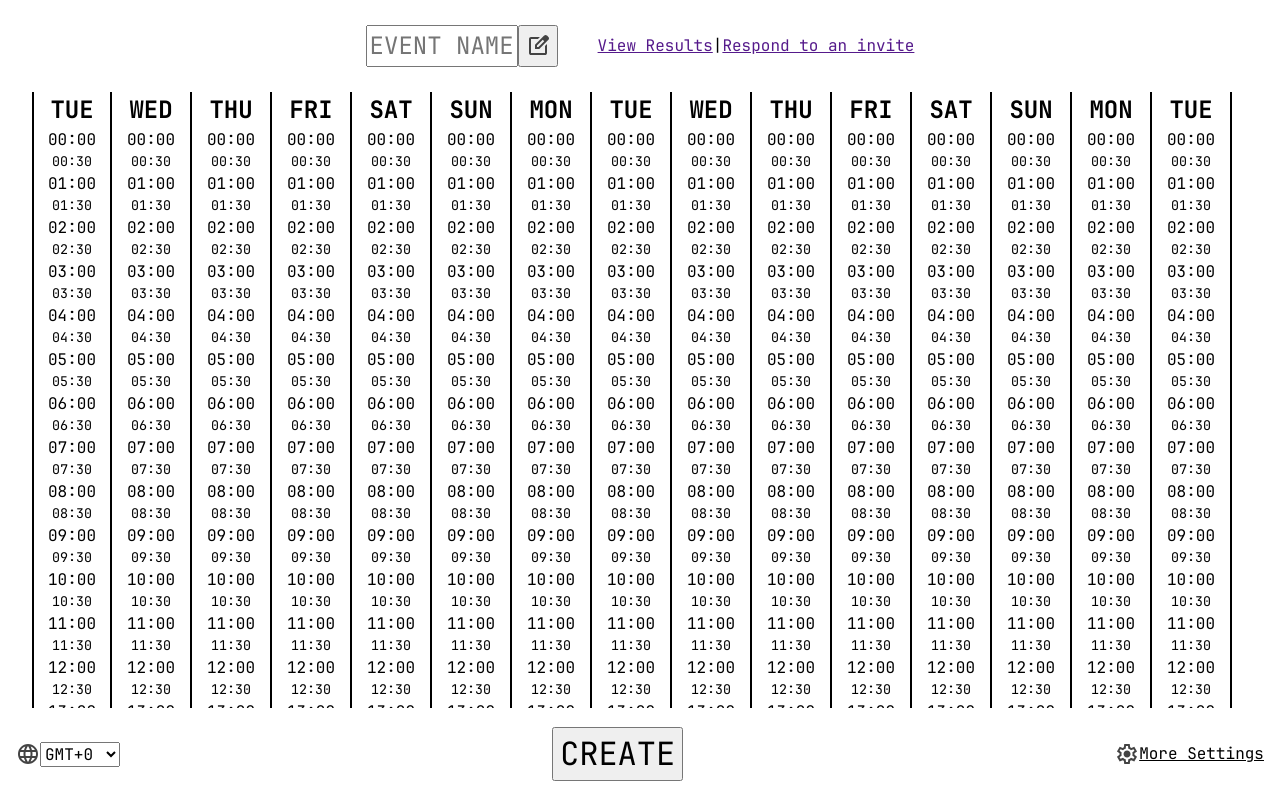
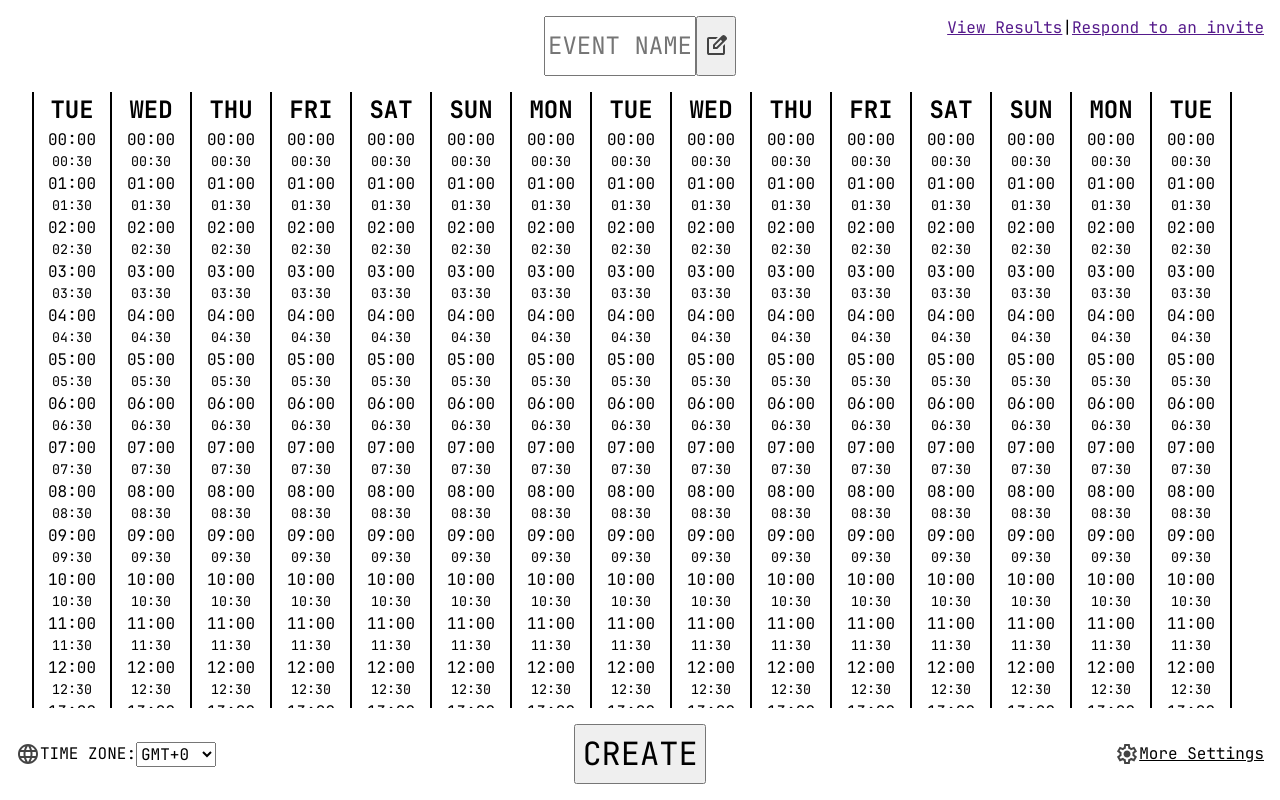
Before and after one commit to KennethOnGitHub/isFridayGood.com, a SvelteKit app in the folder Frontend/: page / in a window 1280 px wide. Built offline with nearby package versions, Linux system fonts and the light colour scheme.

Commit message:
got the UI layout working like in figma

```diff
--- a/Frontend/src/lib/calendar.svelte
+++ b/Frontend/src/lib/calendar.svelte
@@ -1,15 +1,16 @@
 <script lang="ts">
-    import { onMount } from "svelte";
-
-    let columncount:number = $state(30);
+    let columnCount:number = $state(30);
+    //30 completely a magic number, I chose this number as it should be enough to fit initially on a page
 
     let calendar: HTMLDivElement;
 
-    function calculateColumnCount() {
+    function updateColumnCount() {
+        //Checks how close the user is to the edge of the container, increases columnCount (and therefore adds more columns)
+        //when user is close to the edge
         const fromRight: number = calendar.scrollWidth - calendar.clientWidth - calendar.scrollLeft;
 
         if (fromRight < 40) {
-            columncount++;
+            columnCount++;
         }
     }
 
@@ -24,8 +25,8 @@
     }
 </script>
 
-<div class = "calendar" bind:this={calendar} onscroll={calculateColumnCount}>
-    {#each {length: columncount} as _, i}
+<div class = "calendar" bind:this={calendar} onscroll={updateColumnCount}>
+    {#each {length: columnCount} as _, i}
     <div class = {"calendar-column " + (i == 0 ? "calendar-column-start" : "")}>
         <h2>{daysOfTheWeek[(currentDay + i) % 7]}</h2>
             <div>
@@ -71,6 +72,4 @@
         width: 100%;
         top: 0px;
     }
-
-
 </style>
--- a/Frontend/src/routes/+page.svelte
+++ b/Frontend/src/routes/+page.svelte
@@ -27,9 +27,9 @@
             bind:this={eventTitleInput}
             on:input={() => {eventTitleInput.style.width = (eventTitleInput.value.length > 10 ? eventTitleInput.value.length + 'ch' : "10ch")}}
             >
-
             <button on:click={() => eventTitleInput.focus()}><img src="/edit_square.svg" alt=''></button>
         </div>
+
 
         <!-- I did the below because input fields that expand to content do not work on safari or firefox yet -->
         <!-- <span class = "event-title" role='textbox' tabindex="1" contenteditable on:focus={() => {eventText = ""}}>
@@ -38,13 +38,12 @@
         </span> -->
     </div>
 
-
-    <!-- <div class = "calendar"></div> -->
     <Calendar />
 
     <div class = "bottom">
         <div class = "time-zone-select">
             <img src = /globe.svg alt=🌐>
+            <p>TIME ZONE:</p>
             <select name = "time zone">
                 {#each timezones as timezone}
                     {#if timezone == userTimeZone}
@@ -74,15 +73,32 @@
     }
 
     .top {
-        display: flex;
-        flex-wrap: wrap;
-        flex-direction: row-reverse;
-        align-items: center;
-        justify-content: center;
+        display: grid;
+        justify-items: center;
     }
     nav {
+        grid-area: nav;
+    }
+    .event-title {
+        grid-area: title;
+    }
 
+    @media screen and (max-width: 1000px) {
+        .top {
+            grid-template-areas: 'nav'
+            'title';
+        }
     }
+    @media not screen and (max-width: 1000px) {
+        .top {
+            grid-template-columns: 2fr 1fr 2fr;
+            grid-template-areas: '. title nav'
+        }
+        nav {
+            justify-self: end;
+        }
+    }
+
     ul{
         display: flex;
         list-style: none;
@@ -97,19 +113,18 @@
         width: 10ch;
     }
 
-    .calendar {
-        border: 2px solid black;
-    }
-
     .bottom {
-        display: flex;
+        display: grid;
+        grid-template-columns: repeat(3, 1fr);
         justify-content: space-between;
-        align-items: center;
+        justify-items: center;
     }
     .time-zone-select {
         display: flex;
         align-items: center;
+        justify-self: start;
     }
+
     .create-button {
         font-size: xx-large;
         cursor: pointer;
@@ -120,6 +135,8 @@
         display: flex;
         align-items: center;
         cursor: pointer;
+
+        justify-self: end;
     }
     .more-settings p {
         text-decoration: underline;
```
